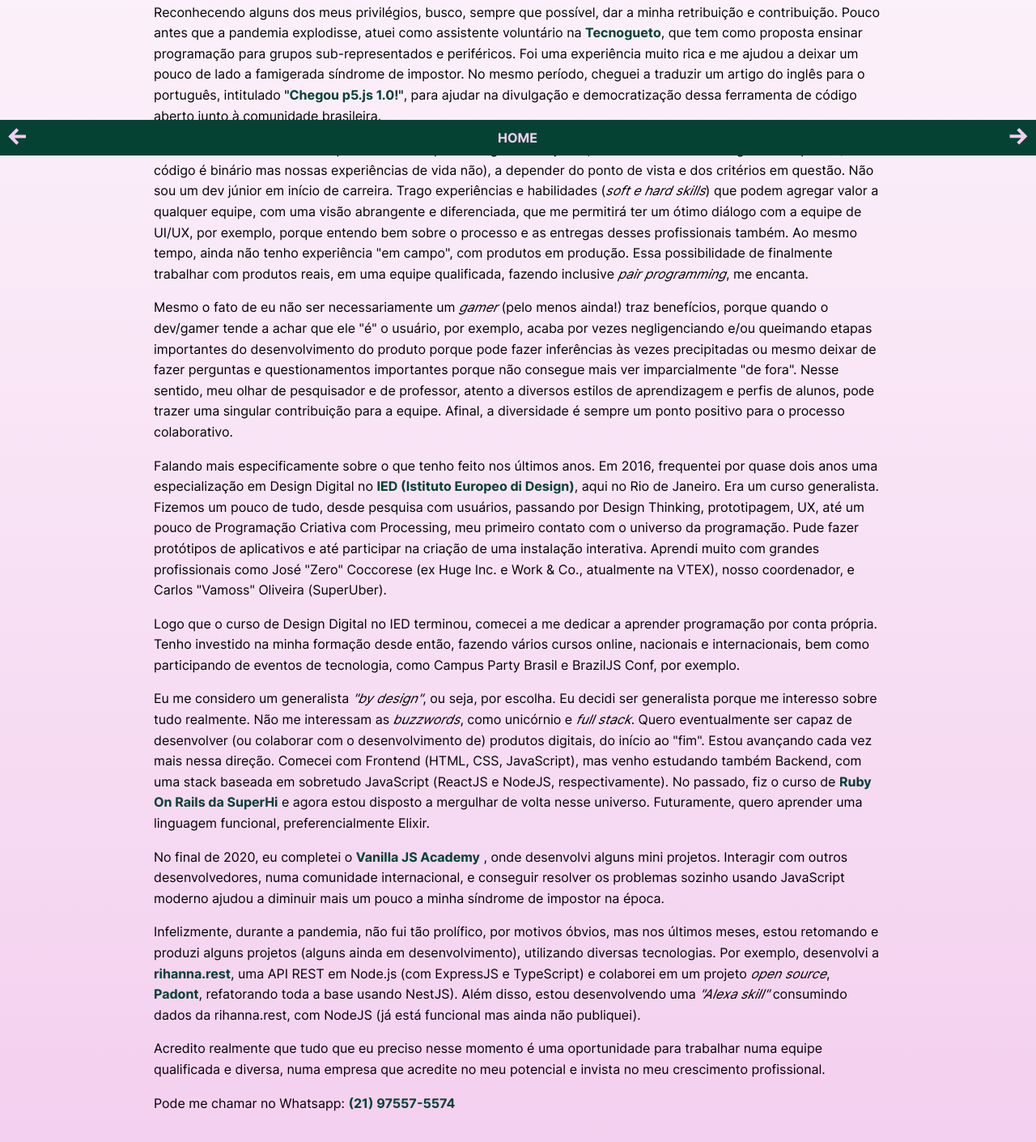
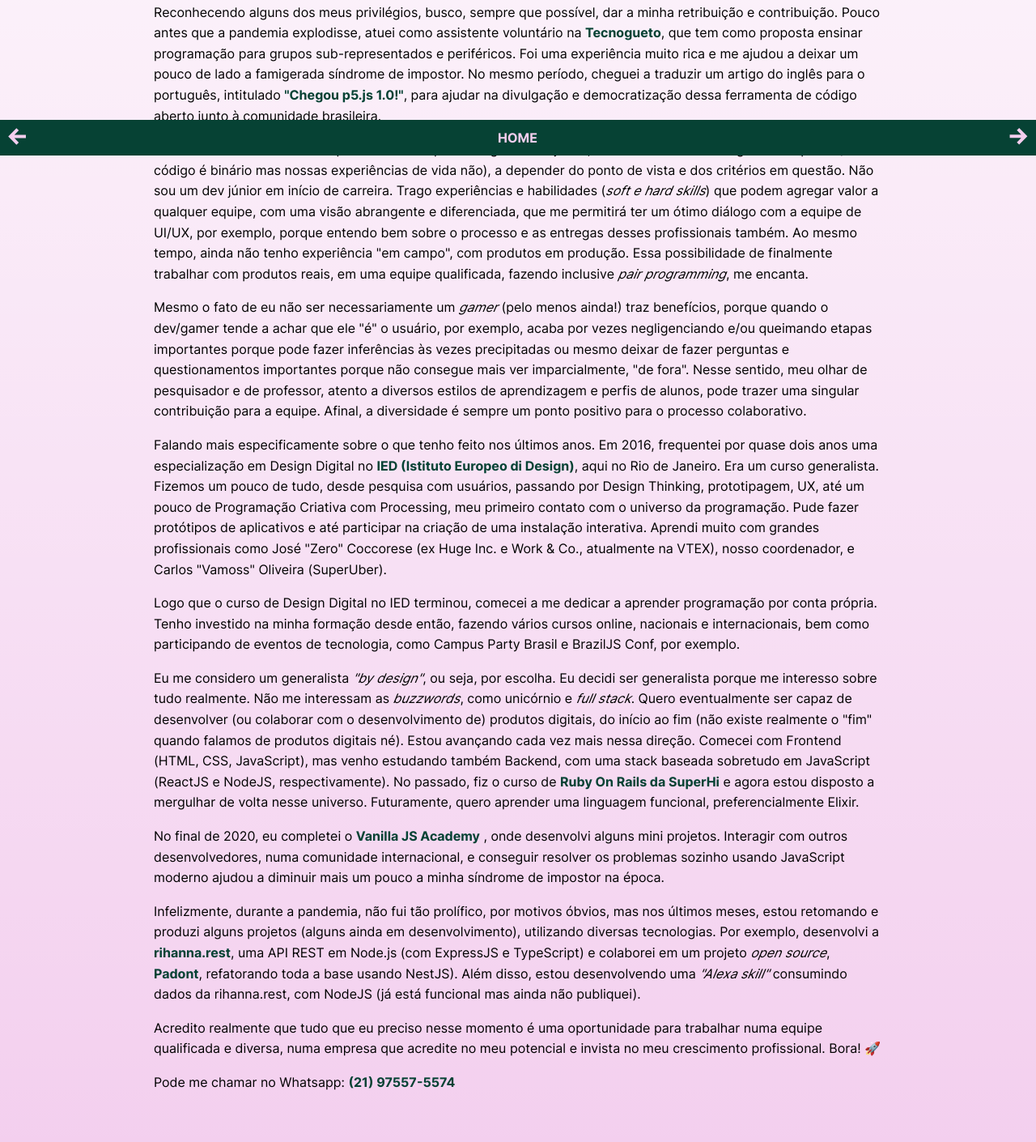
Before and after one commit to GiammaCarioca/heygiammattey, a plain HTML site: page coverletter/nuuvem2022.html in a window 1280 px wide. Shown: the part 608-2018 px from the top of the page at 81% size. Drawn offline with Linux system fonts and the light colour scheme.

Commit message:
minor changes

```diff
--- a/coverletter/nuuvem2022.html
+++ b/coverletter/nuuvem2022.html
@@ -5,12 +5,12 @@
 <head>
 	<meta charset="UTF-8" />
 	<meta name="viewport" content="width=device-width, initial-scale=1.0" />
-	<title>Vai ter textão sim! | Cover Letter</title>
+	<title>Vai ter textão sim!</title>
 	<link rel="stylesheet" href="../css/style.css" />
 </head>
 
 <body class="cover">
-	<h1>Olá, Odara.</h1>
+	<h1>Olá, Odara e pessoal da firma! ☁️</h1>
 
 	<p>
 		Meu nome é Thiago Giammattey, mas pode me chamar simplesmente de Giamma. Estou em transição de carreira. Sou/venho
@@ -98,9 +98,10 @@
 		necessariamente um <i>gamer</i> (pelo menos ainda!) traz benefícios, porque quando o dev/gamer tende a achar que ele
 		"é" o usuário, por exemplo, acaba por vezes negligenciando
 		e/ou
-		queimando etapas importantes do desenvolvimento do produto porque pode fazer inferências às vezes precipitadas ou
+		queimando etapas importantes porque pode fazer inferências às vezes precipitadas ou
 		mesmo
-		deixar de fazer perguntas e questionamentos importantes porque não consegue mais ver imparcialmente "de fora". Nesse
+		deixar de fazer perguntas e questionamentos importantes porque não consegue mais ver imparcialmente, "de fora".
+		Nesse
 		sentido, meu olhar de pesquisador e de professor, atento a diversos estilos de aprendizagem e perfis de alunos, pode
 		trazer uma singular contribuição para a equipe. Afinal, a diversidade é sempre um ponto positivo para o processo
 		colaborativo.
@@ -136,10 +137,11 @@
 		<i>buzzwords</i>, como unicórnio e <i>full stack</i>. Quero eventualmente ser capaz de
 		desenvolver (ou
 		colaborar com o
-		desenvolvimento de) produtos digitais, do início ao "fim". Estou avançando cada vez mais nessa direção. Comecei com
+		desenvolvimento de) produtos digitais, do início ao fim (não existe realmente o "fim" quando falamos de produtos
+		digitais né). Estou avançando cada vez mais nessa direção. Comecei com
 		Frontend (HTML,
 		CSS,
-		JavaScript), mas venho estudando também Backend, com uma stack baseada em sobretudo JavaScript (ReactJS e NodeJS,
+		JavaScript), mas venho estudando também Backend, com uma stack baseada sobretudo em JavaScript (ReactJS e NodeJS,
 		respectivamente).
 		No passado, fiz o curso de <a href="https://www.superhi.com/courses/ruby-on-rails" target="_blank">Ruby On Rails da
 			SuperHi</a> e agora estou disposto a mergulhar de volta nesse
@@ -170,7 +172,7 @@
 	<p>
 		Acredito realmente que tudo que eu preciso nesse momento é uma oportunidade para trabalhar numa equipe qualificada e
 		diversa, numa
-		empresa que acredite no meu potencial e invista no meu crescimento profissional.
+		empresa que acredite no meu potencial e invista no meu crescimento profissional. Bora! 🚀
 	</p>
 
 	<p>
```
Also changed, not shown: about.html (+1 -1 lines).
